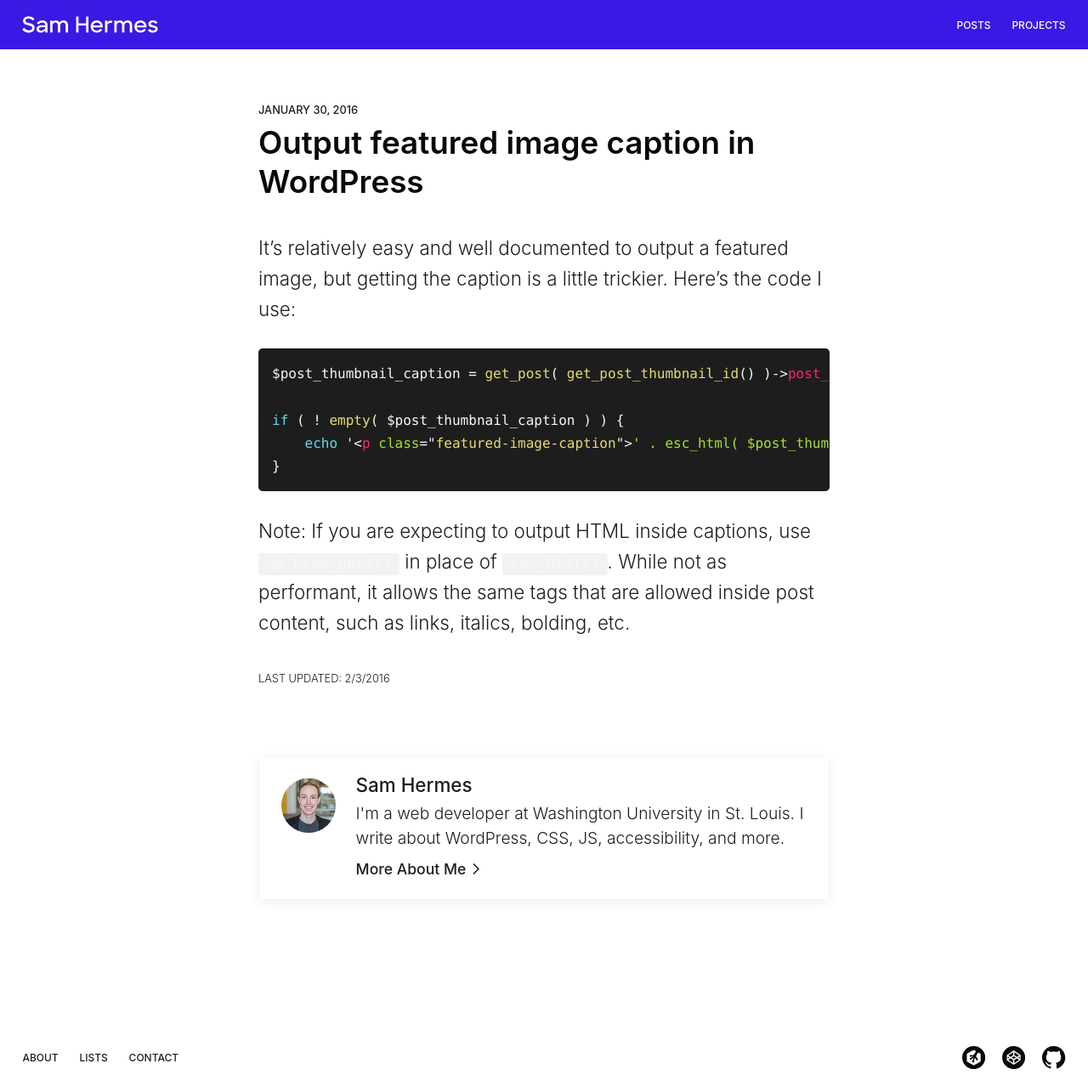
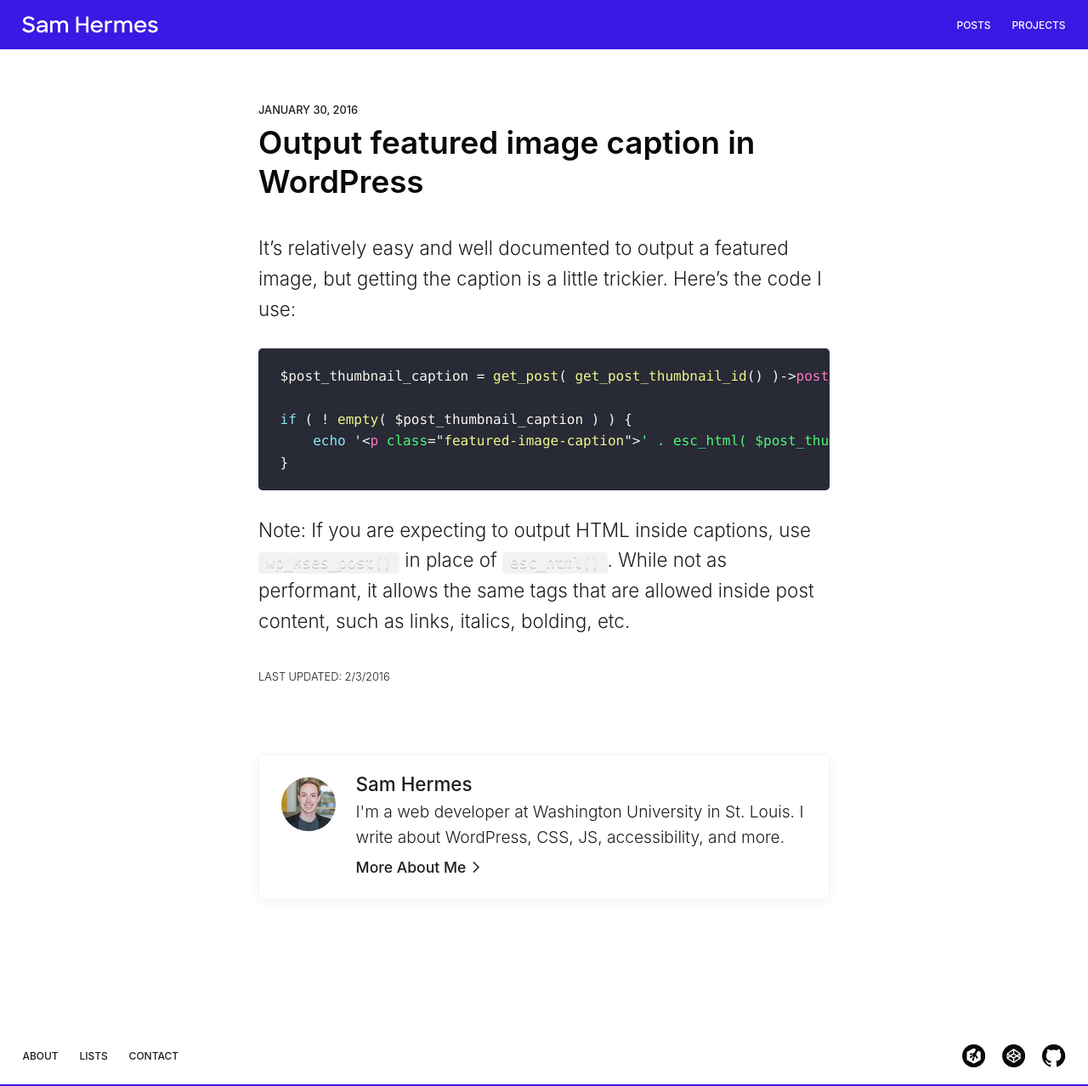
Before and after one commit to samhermes/samhermes.github.io, a Jekyll site: the page built from _posts/2016-01-30-output-featured-image-caption-wordpress.markdown, in a window 1280 px wide. Shown: the whole page at 85% size. Built offline with Jekyll 4.4.1, drawn with Linux system fonts in a browser that asks for light colours.

Commit message:
Update code color theme

```diff
--- a/_sass/_base.scss
+++ b/_sass/_base.scss
@@ -91,38 +91,38 @@
 code[class*="language-"],
 pre[class*="language-"] {
 	color: #f8f8f2;
-	font-family: Monaco, Consolas, 'Andale Mono', 'Ubuntu Mono', monospace;
-	font-size: 1rem;
-	direction: ltr;
+	background: none;
+	text-shadow: 0 1px rgba(0, 0, 0, 0.3);
+	font-family: Consolas, Monaco, 'Andale Mono', 'Ubuntu Mono', monospace;
 	text-align: left;
 	white-space: pre;
 	word-spacing: normal;
 	word-break: normal;
 	word-wrap: normal;
-	line-height: 1.7;
-
+	line-height: 1.6;
 	-moz-tab-size: 4;
 	-o-tab-size: 4;
 	tab-size: 4;
-
 	-webkit-hyphens: none;
 	-moz-hyphens: none;
 	-ms-hyphens: none;
 	hyphens: none;
 }
 
+/* Code blocks */
 pre[class*="language-"] {
-	padding: 1em;
+	padding: 1.2rem 1.6rem;
+	margin: 1.8rem 0;
 	overflow: auto;
 	border-radius: 0.3em;
-	margin: 1.8rem 0;
 }
 
 :not(pre) > code[class*="language-"],
 pre[class*="language-"] {
-	background: #1d1d1d;
+	background: #282a36;
 }
 
+/* Inline code */
 :not(pre) > code[class*="language-"] {
 	padding: .1em;
 	border-radius: .3em;
@@ -133,7 +133,7 @@
 .token.prolog,
 .token.doctype,
 .token.cdata {
-	color: slategray;
+	color: #6272a4;
 }
 
 .token.punctuation {
@@ -149,12 +149,12 @@
 .token.constant,
 .token.symbol,
 .token.deleted {
-	color: #f92672;
+	color: #ff79c6;
 }
 
 .token.boolean,
 .token.number {
-	color: #ae81ff;
+	color: #bd93f9;
 }
 
 .token.selector,
@@ -163,7 +163,7 @@
 .token.char,
 .token.builtin,
 .token.inserted {
-	color: #a6e22e;
+	color: #50fa7b;
 }
 
 .token.operator,
@@ -177,17 +177,18 @@
 
 .token.atrule,
 .token.attr-value,
-.token.function {
-	color: #e6db74;
+.token.function,
+.token.class-name {
+	color: #f1fa8c;
 }
 
 .token.keyword {
-	color: #66d9ef;
+	color: #8be9fd;
 }
 
 .token.regex,
 .token.important {
-	color: #fd971f;
+	color: #ffb86c;
 }
 
 .token.important,
```
